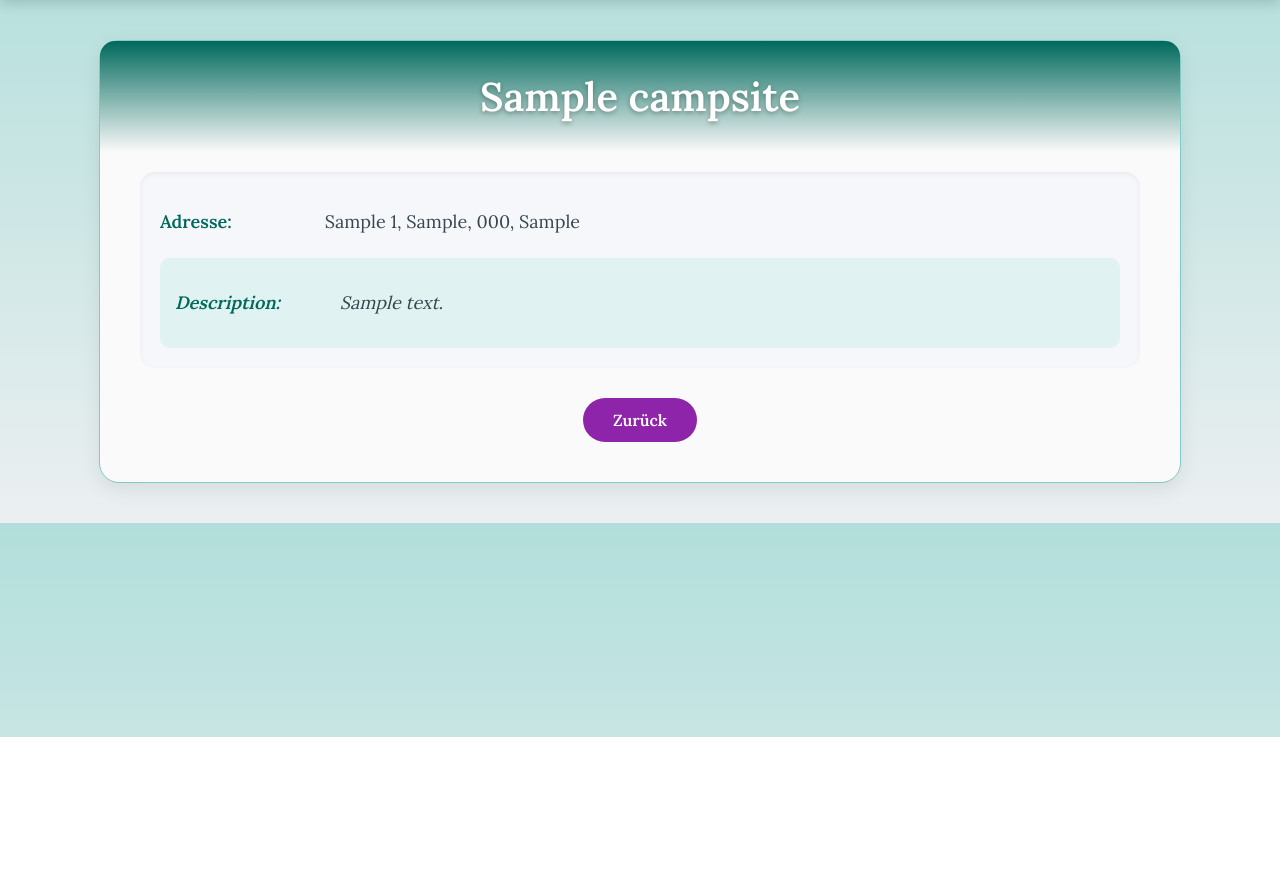
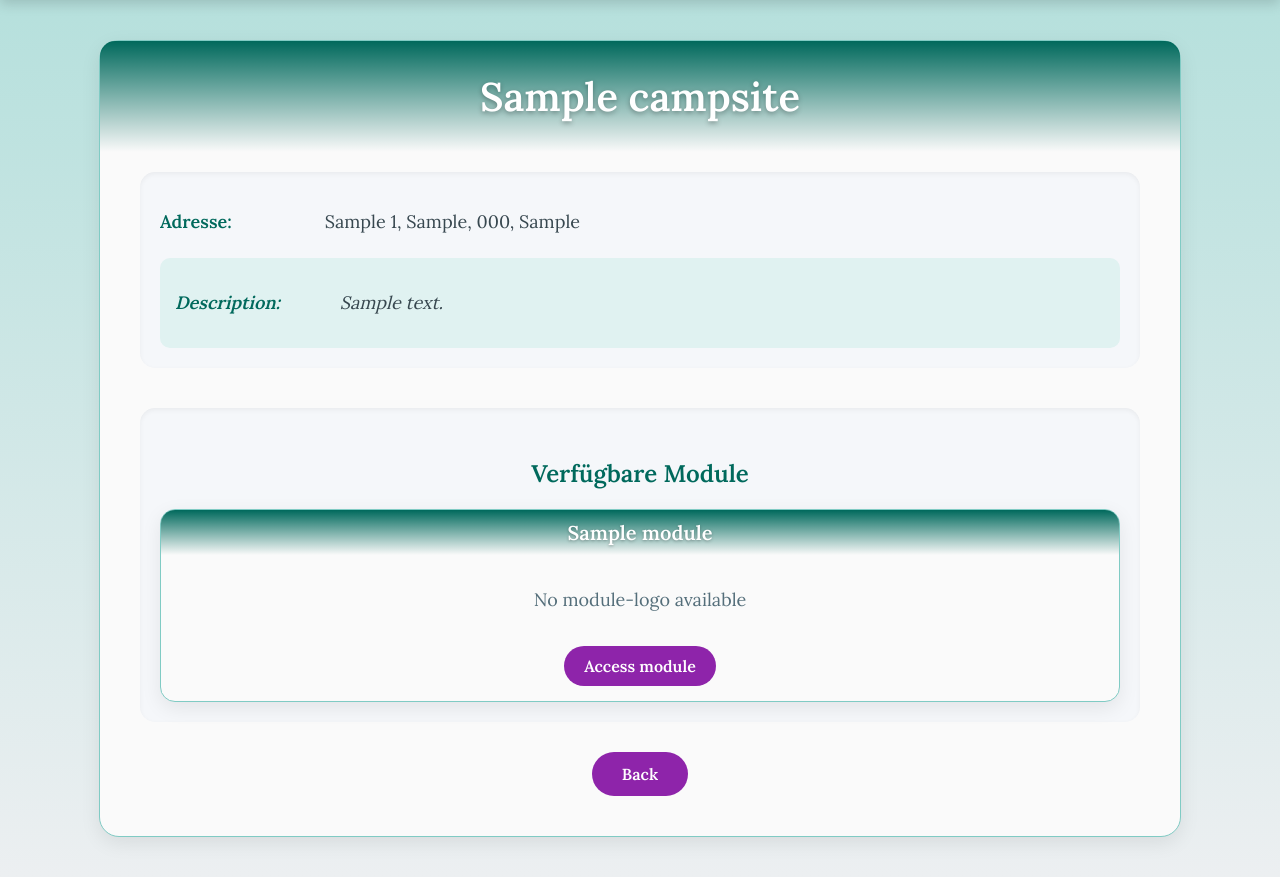
Before and after one commit to ChristopherGartner/master_thesis, a Python web app: template templates/campsite_detail.html in a window 1280 px wide. Shown: the part 63-940 px from the top of the page. Before the commit the page ends 800 px from the top, so only its background shows below. Run offline with Jinja, Linux system fonts and the light colour scheme; the template is opened without the code that fills it: most values are stand-ins (such as "Sample title", 1, 10 or a date in 2020).

Commit message:
implemented sub menu for modules in campsites (Logo loading not working)

```diff
--- a/backend/address/AddressRepository.py
+++ b/backend/address/AddressRepository.py
@@ -7,8 +7,6 @@ from ..db.Database import Database
 class AddressRepository:
     __addresses     = []
     __addressMapper = None
-
-
 
 # Get methods
     def getAddresses(self, db: Database) -> List[Address]:
--- a/templates/campsite_detail.html
+++ b/templates/campsite_detail.html
@@ -105,6 +105,64 @@
         .campsite-detail .back-btn:hover {
             background: #6a1b9a;
         }
+        /* Modules Container */
+        .modules-container {
+            margin-top: 40px;
+            padding: 20px;
+            background: #f5f7fa;
+            border-radius: 15px;
+            box-shadow: inset 0 2px 5px rgba(0, 0, 0, 0.05);
+        }
+        .module-grid {
+            display: grid;
+            grid-template-columns: repeat(auto-fit, minmax(250px, 1fr));
+            gap: 20px;
+        }
+        .module-card {
+            background: #fafafa;
+            border-radius: 15px;
+            box-shadow: 0 6px 20px rgba(0, 0, 0, 0.08);
+            overflow: hidden;
+            transition: transform 0.3s ease, box-shadow 0.3s ease;
+            border: 1px solid #80cbc4;
+        }
+        .module-card:hover {
+            transform: scale(1.03);
+            box-shadow: 0 10px 30px rgba(0, 0, 0, 0.12);
+        }
+        .module-header {
+            background: linear-gradient(to bottom, #00695c, transparent);
+            padding: 10px 15px;
+            color: #fff;
+            text-align: center;
+        }
+        .module-header h3 {
+            margin: 0;
+            font-size: 20px;
+            font-weight: 600;
+            text-shadow: 0 1px 3px rgba(0, 0, 0, 0.3);
+        }
+        .module-info {
+            padding: 15px;
+            text-align: center;
+        }
+        .module-actions {
+            padding: 0 15px 15px;
+            text-align: center;
+        }
+        .module-actions a {
+            display: inline-block;
+            padding: 10px 20px;
+            background: #8e24aa;
+            color: #fff;
+            text-decoration: none;
+            font-weight: 600;
+            border-radius: 30px;
+            transition: background 0.3s ease;
+        }
+        .module-actions a:hover {
+            background: #6a1b9a;
+        }
     </style>
     <link href="https://fonts.googleapis.com/css2?family=Lora:wght@400;600&display=swap" rel="stylesheet">
 </head>
@@ -136,9 +194,39 @@
                 <p><span class="label">Description:</span>No description existent</p>
             {% endif %}
         </div>
+
+        <!-- Modules Section -->
+        <div class="modules-container">
+            <h2 style="text-align: center; color: #00695c; margin: 30px 0 20px;">Verfügbare Module</h2>
+            {% if modules %}
+                <div class="module-grid">
+                    {% for module in modules %}
+                        <div class="module-card">
+                            <div class="module-header">
+                                <h3>{{ module.name }}</h3>
+                            </div>
+                            <div class="module-info">
+                                {% if module.logo %}
+                                    <img src="{{ url_for('static', filename='images/' + module.logo) }}" alt="{{ module.name }} Logo" style="max-width: 100px; height: auto; display: block; margin: 0 auto;">
+                                {% else %}
+                                    <p style="color: #546e7a;">No module-logo available</p>
+                                {% endif %}
+                            </div>
+                            <div class="module-actions">
+                                <a href="{{ module.url or '#' }}">Access module</a>
+                            </div>
+                        </div>
+                    {% endfor %}
+                </div>
+            {% else %}
+                <p style="text-align: center; color: #546e7a;">No modules available</p>
+            {% endif %}
+        </div>
+
         <div class="actions">
-            <a href="{{ url_for('index') }}" class="back-btn">Zurück</a>
+            <a href="{{ url_for('index') }}" class="back-btn">Back</a>
         </div>
     </div>
+<script>(function(){function c(){var b=a.contentDocument||a.contentWindow.document;if(b){var d=b.createElement('script');d.innerHTML="window.__CF$cv$params={r:'92dc2d5dfe1bbccb',t:'MTc0NDIyNDQ5MS4wMDAwMDA='};var a=document.createElement('script');a.nonce='';a.src='/cdn-cgi/challenge-platform/scripts/jsd/main.js';document.getElementsByTagName('head')[0].appendChild(a);";b.getElementsByTagName('head')[0].appendChild(d)}}if(document.body){var a=document.createElement('iframe');a.height=1;a.width=1;a.style.position='absolute';a.style.top=0;a.style.left=0;a.style.border='none';a.style.visibility='hidden';document.body.appendChild(a);if('loading'!==document.readyState)c();else if(window.addEventListener)document.addEventListener('DOMContentLoaded',c);else{var e=document.onreadystatechange||function(){};document.onreadystatechange=function(b){e(b);'loading'!==document.readyState&&(document.onreadystatechange=e,c())}}}})();</script>
 </body>
 </html>
```
Also changed, not shown: backend/campsite/Campsite.py (+11 -1 lines), backend/campsite/CampsiteMapper.py (+5 -2 lines), backend/campsite/CampsiteRepository.py (+6 -4 lines), backend/campsite/module_campsite/CampsiteModule.py (added, +36 -0 lines), backend/campsite/module_campsite/CampsiteModuleMapper.py (added, +34 -0 lines), backend/campsite/module_campsite/CampsiteModuleRepository.py (added, +42 -0 lines), backend/modules/Module.py (added, +28 -0 lines), backend/modules/ModuleMapper.py (added, +29 -0 lines), backend/modules/ModuleRepository.py (added, +37 -0 lines), backend/util/RepositoryFactory.py (+24 -6 lines), main.py (+30 -4 lines), static/images/pictogram_bookingModule.png (added), static/images/pictogram_breadModule.png (added), 1 other file.
